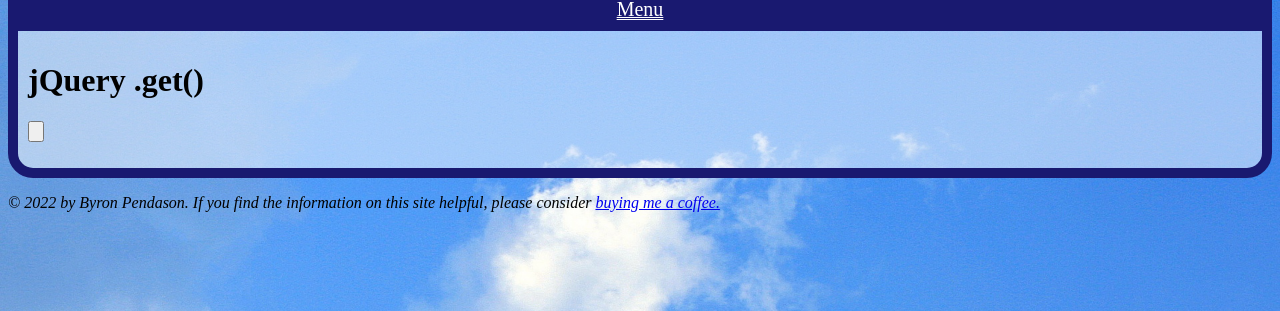
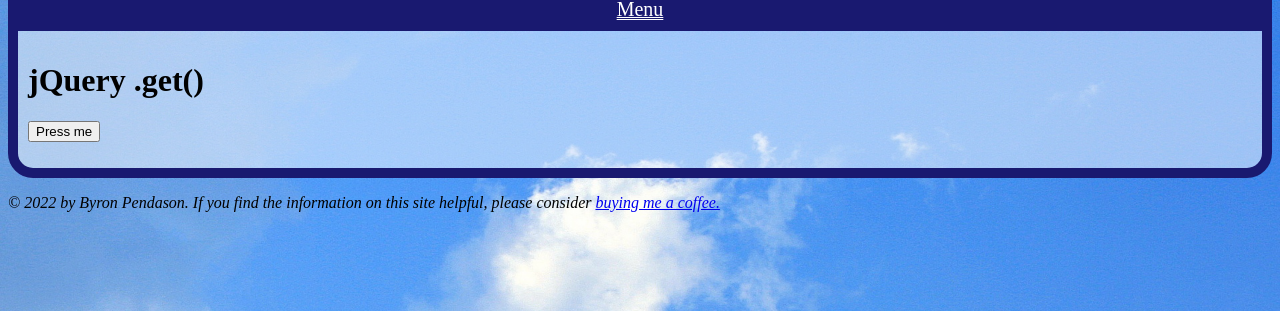
Before and after one commit to byronpendason/byronpendason.github.io, a Jekyll site: the page built from test.html, in a window 1280 px wide. Shown: the part 144-455 px from the top of the page. Built offline with Jekyll 4.4.1, drawn with Linux system fonts in a browser that asks for light colours; comment, search, counter and statistics services are not loaded.

Commit message:
Update test.html

```diff
--- a/test.html
+++ b/test.html
@@ -8,7 +8,7 @@
 
 <h1>jQuery .get()</h1>
 
-<input type="button" id="btn" text="Press me">
+<input type="button" id="btn" value="Press me">
 <p id="demo"></p>
 
 <script src="https://ajax.googleapis.com/ajax/libs/jquery/1.12.0/jquery.min.js"></script>
```
